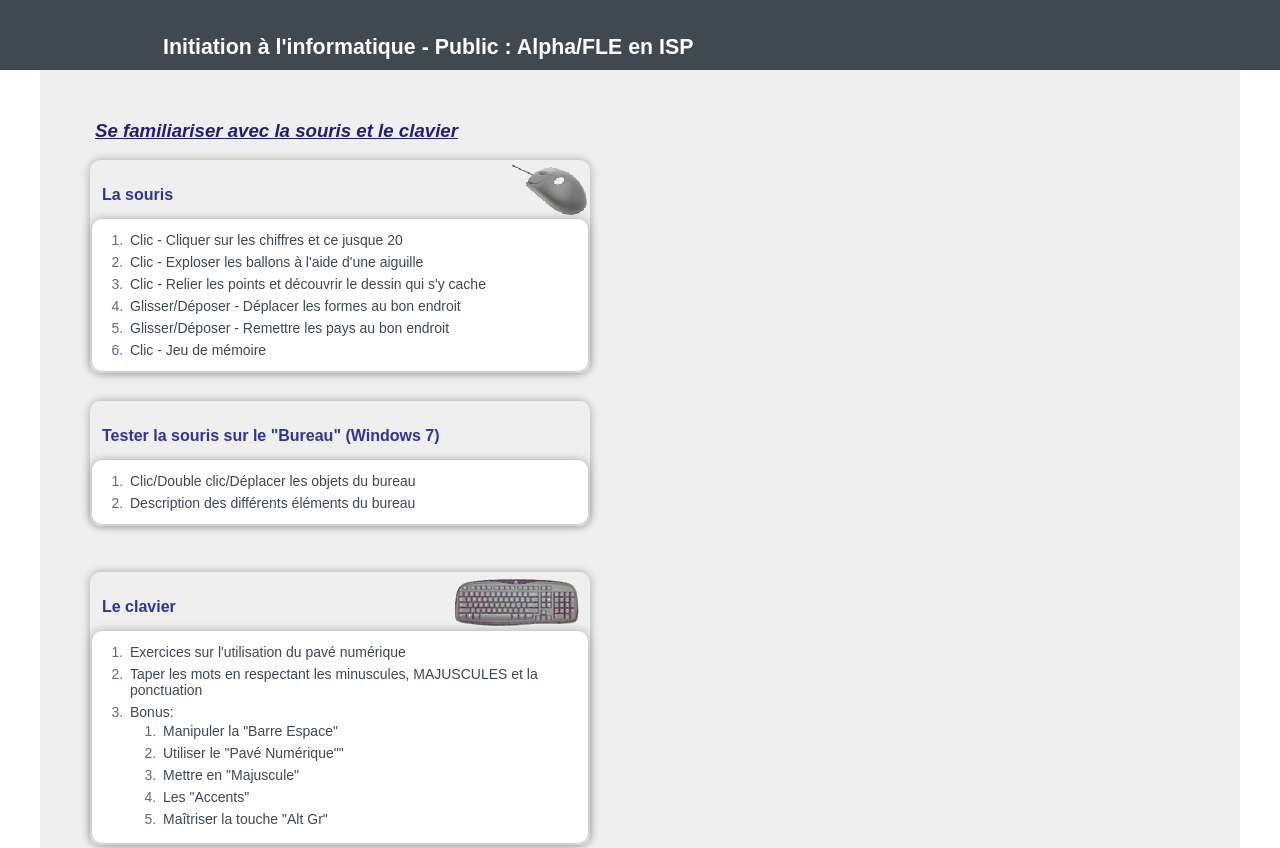
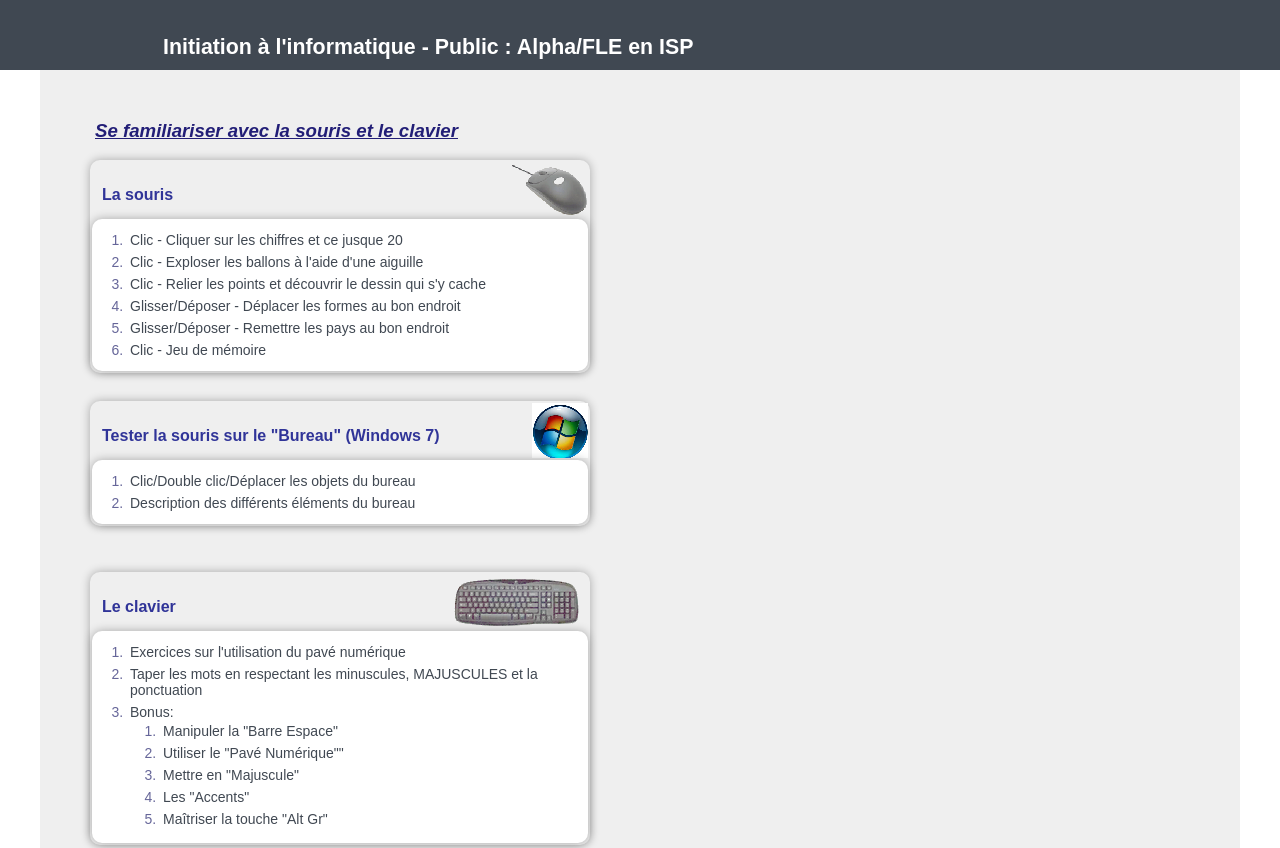
Before and after one commit to tice-tic/clavier-souris, a plain HTML site: page index.html in a window 1280 px wide. Shown: the top 848 px of the page. Drawn offline with Linux system fonts and the light colour scheme.

Commit message:
Update index.html

```diff
--- a/index.html
+++ b/index.html
@@ -32,6 +32,13 @@ body {
 	background-repeat: no-repeat;
 	background-position: right top;
 }
+.logoms{
+	background-image:url("logoMS.png");
+	background-repeat: no-repeat;
+	background-position: right top;
+}
+
+
 #header {
 	background-color:#404852;
 	width: 100%;
@@ -206,7 +213,7 @@ font-size: 8pt;
 						<br>
 						<table class="shadow">
 							<tr>
-								<th class="th-colone window10">Tester la souris sur le "Bureau" (Windows 7)</th>
+								<th class="th-colone logoms souris">Tester la souris sur le "Bureau" (Windows 7)</th>
 							</tr>
 
 							<tr>
```
